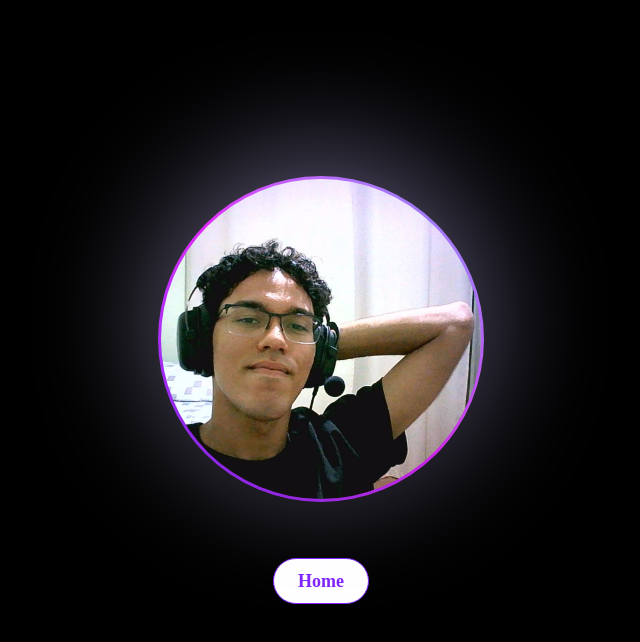
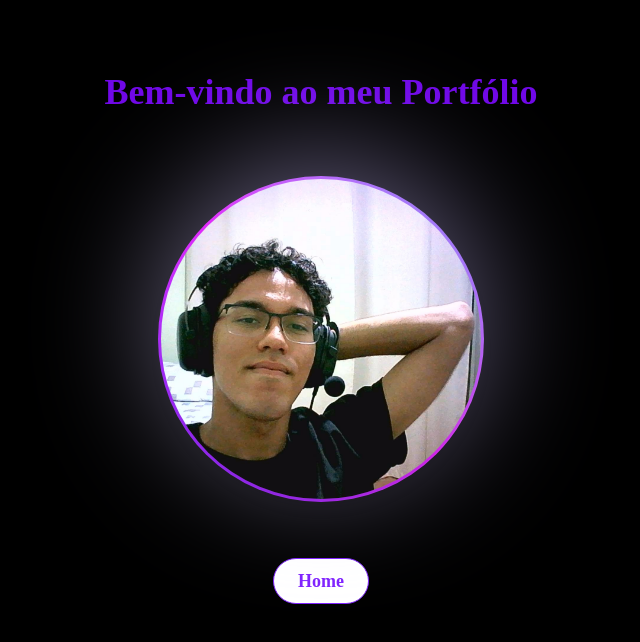
Before and after one commit to DeveloperCorsair/Portfolio, a website: page src/index.html in a window 1280 px wide. Shown: the whole page, without its empty margins (319-959 px from the left). Drawn offline with Linux system fonts and the light colour scheme.

Commit message:
Add: Adição de texto de boas vindas na home.

```diff
--- a/src/index.html
+++ b/src/index.html
@@ -12,7 +12,8 @@
 
 <body class="bg-black font-[Montserrat]">
     <main class="pt-14 flex-1">
-        <section class="grid justify-center p-8 pt-14 items-center">
+        <section class="grid justify-center p-8 pt-4 items-center">
+            <h1 class="text-4xl font-bold text-violet-700">Bem-vindo ao meu Portfólio</h1>
             <div class="relative flex justify-center items-center mt-6">
                 <!-- Luz de fundo -->
                 <div
```
Also changed, not shown: src/css/output.css.
